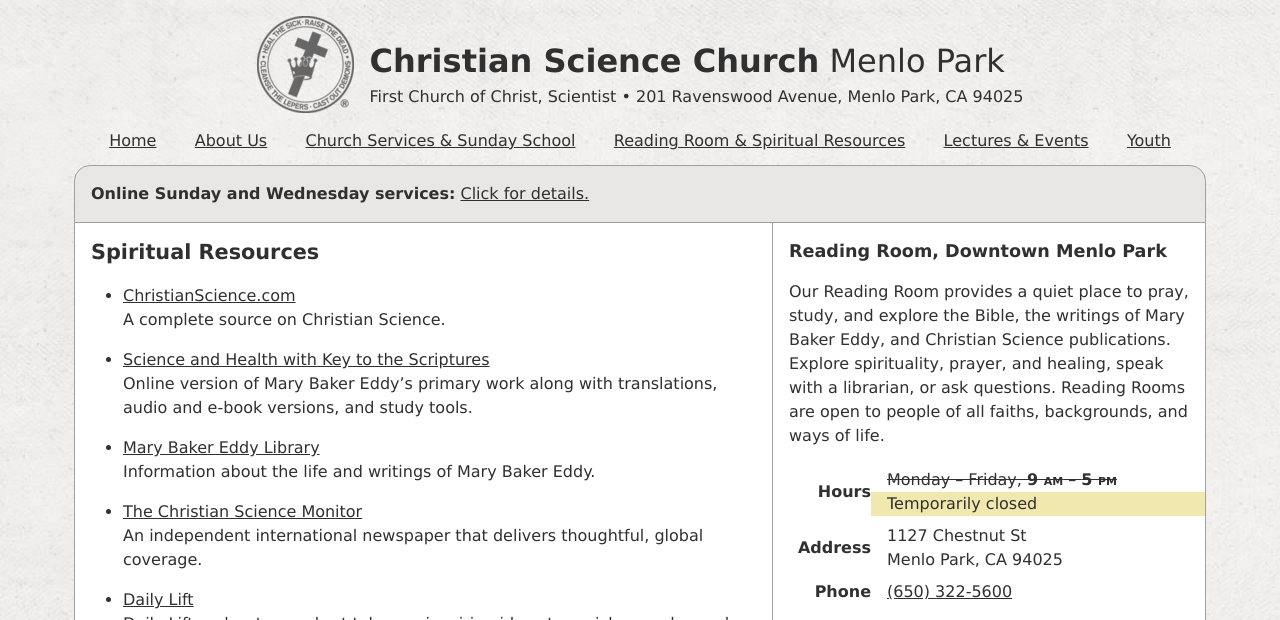
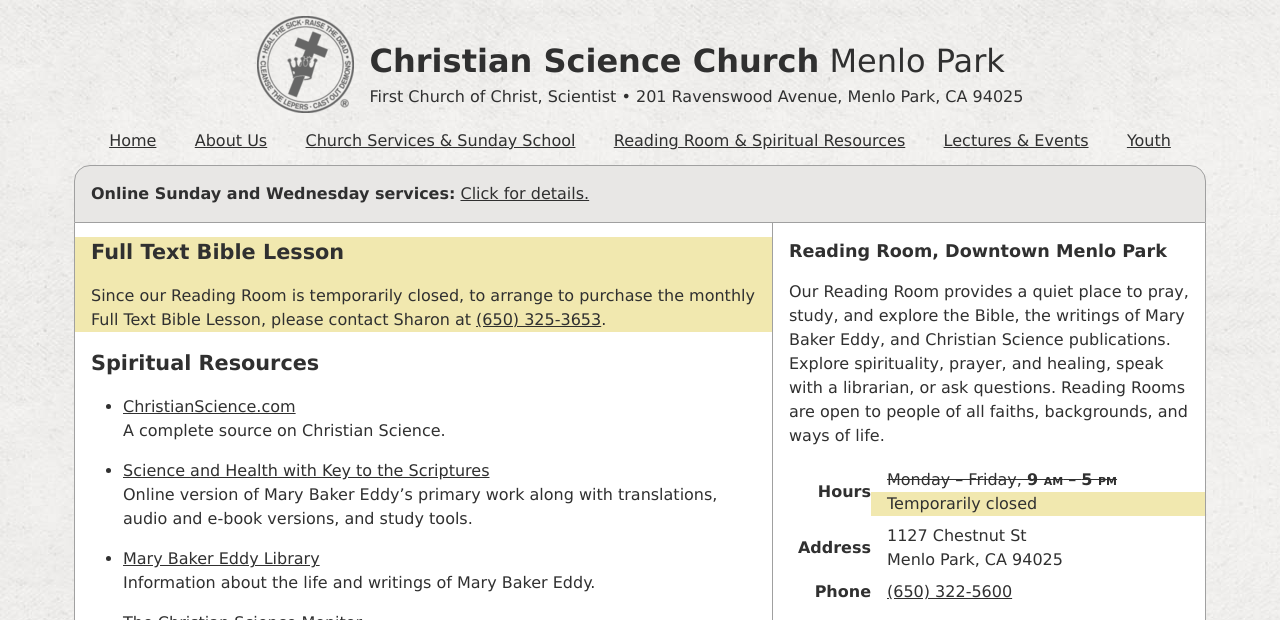
Before and after one commit to kalgynirae/csmenlopark, a Jekyll site: the page built from pages/reading-room.md, in a window 1280 px wide and 900 px high, cut to the strip 0-620 px from the top of the window. Built offline with Jekyll 4.4.1, drawn with Linux system fonts in a browser that asks for light colours; nearby versions of some CDN libraries; our own code applies the rules of GitHub Pages for plain Markdown files.

Commit message:
Add note about contacting Sharon for full texts

```diff
--- a/pages/reading-room.md
+++ b/pages/reading-room.md
@@ -47,6 +47,16 @@
 </aside>
 
 <section markdown="1">
+
+<div class="highlight-box" markdown="1">
+
+# Full Text Bible Lesson
+
+Since our Reading Room is temporarily closed, to arrange to purchase the monthly
+Full Text Bible Lesson, please contact Sharon at
+<a href="tel:+16503253653">(650) 325-3653</a>.
+
+</div>
 
 # Spiritual Resources
 
```
